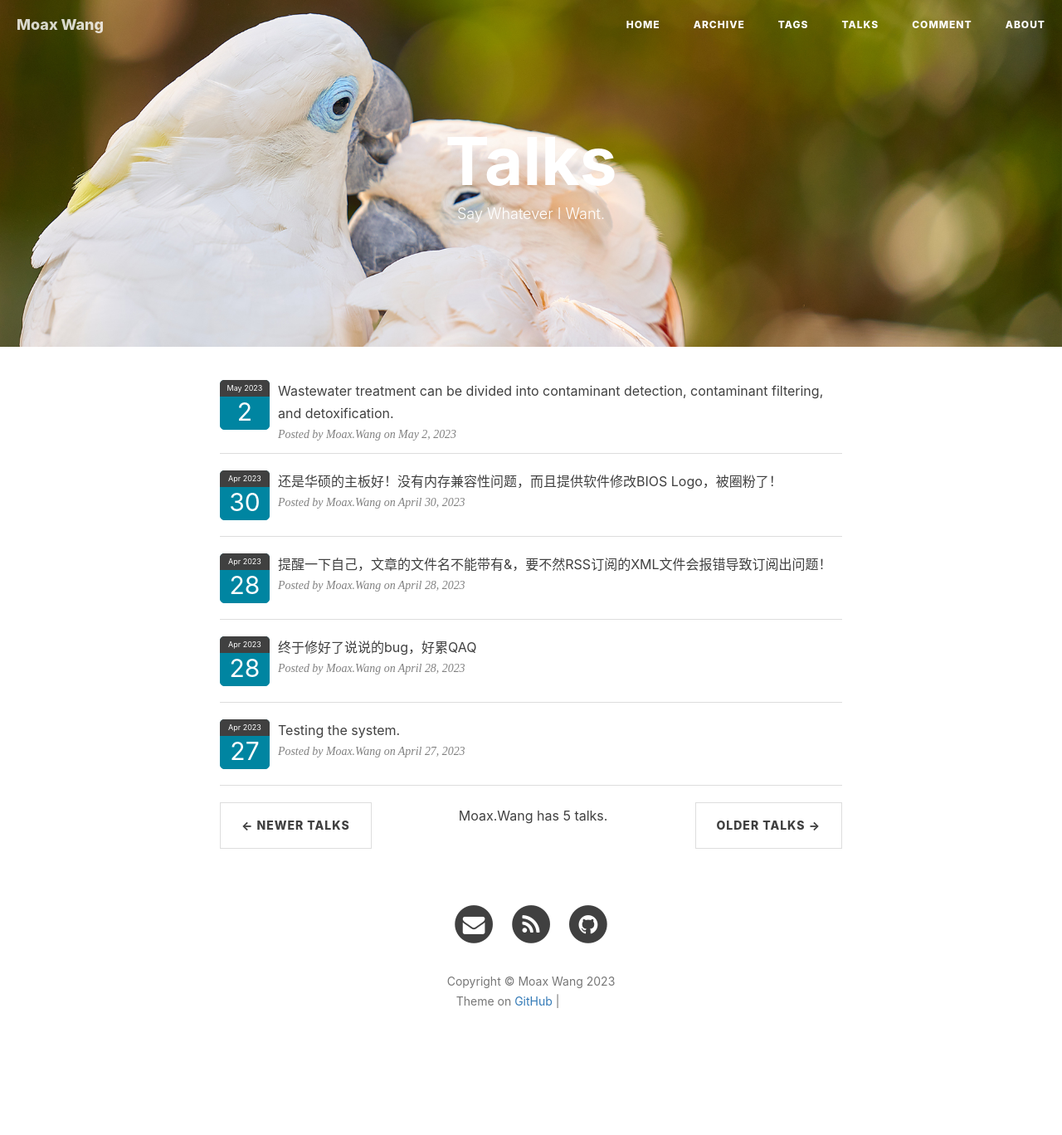
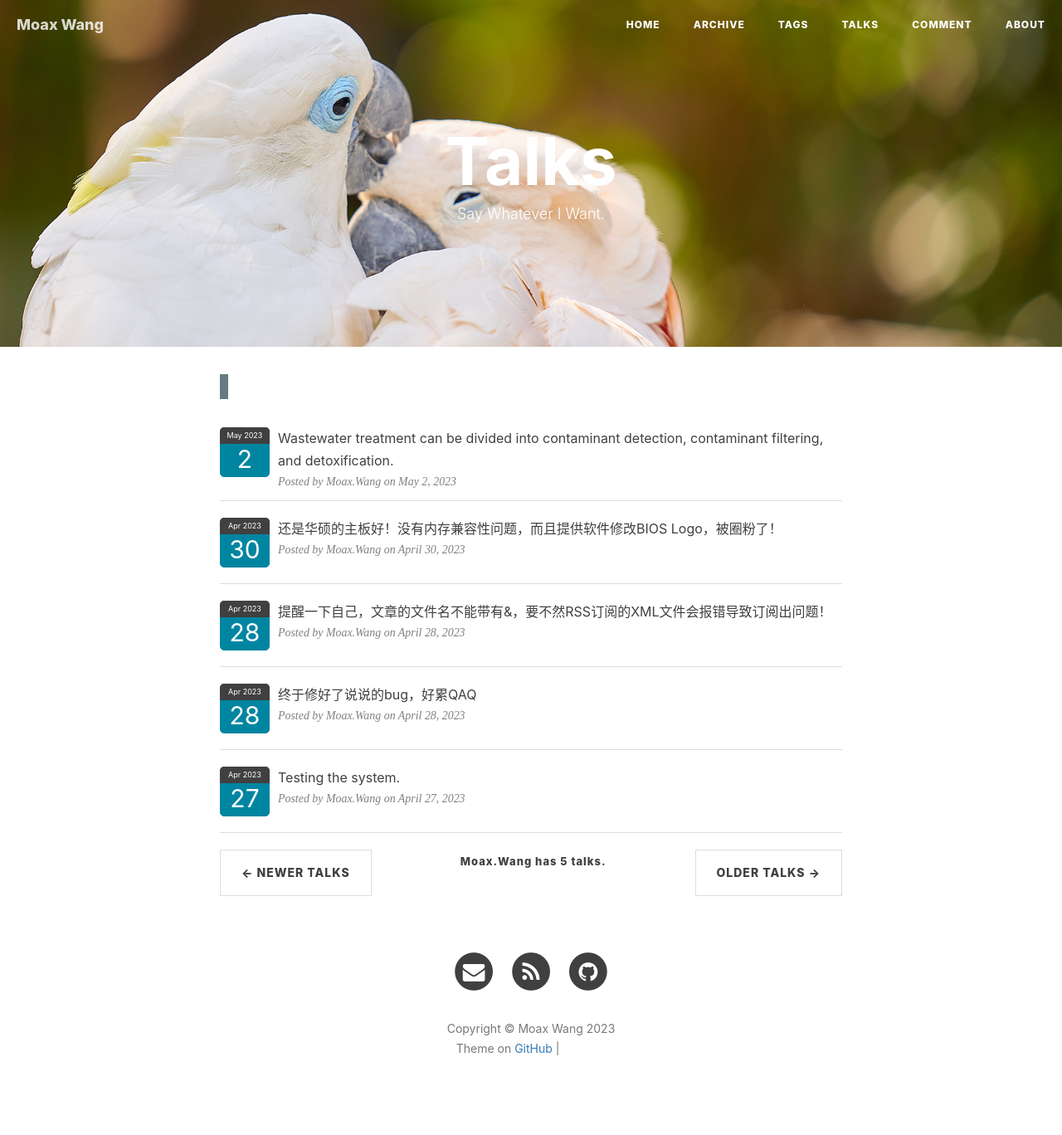
Before and after one commit to WinchellWang/winchellwang.github.io, a Jekyll site: the page built from 3talk.html, in a window 1280 px wide. Shown: the whole page at 83% size. Built offline with Jekyll 4.4.1, drawn with Linux system fonts in a browser that asks for light colours; nearby versions of some CDN libraries; comment, search, counter and statistics services are not loaded; before the commit the page ends 1311 px from its top, so only the background shows below that; grey boxes are pictures that could not be loaded.

Commit message:
Update 3talk.html

```diff
--- a/3talk.html
+++ b/3talk.html
@@ -93,10 +93,16 @@
         margin-top: 15px;
     }
 
-.hexo-douban-tab {
-    padding: 5px;
-}
+    .hexo-douban-tab {
+        padding: 5px;
+    }
 </style>
+
+<div class="hexo-douban-tabs">
+    <a class="hexo-douban-tab" id="hexo-douban-tab1" rel="external"></a>
+    <a class="hexo-douban-tab" id="hexo-douban-tab2" rel="external"></a>
+    <a class="hexo-douban-tab" id="hexo-douban-tab3" rel="external"></a>
+</div>
 
 <div id="my_talk">
     {% for talk in site.data.talks %}
@@ -118,7 +124,7 @@
     <li class="previous">
         <a class="hexo-douban-previouspage" href="javascript:;">&larr; Newer Talks</a>
     </li>
-    <li style="margin: 0; margin-bottom: 5px; line-height: 2; margin-top: 20px;">
+    <li style="margin: 20px 0 0;;line-height: 1.7; font-size: 13px; font-weight: 800; letter-spacing: 1px; padding: 10px; border-radius: 0;">
         Moax.Wang has
         <script language="JavaScript">
             var numitem3 = document.getElementById('my_talk').getElementsByClassName('hexo-talk-item').length;
```
